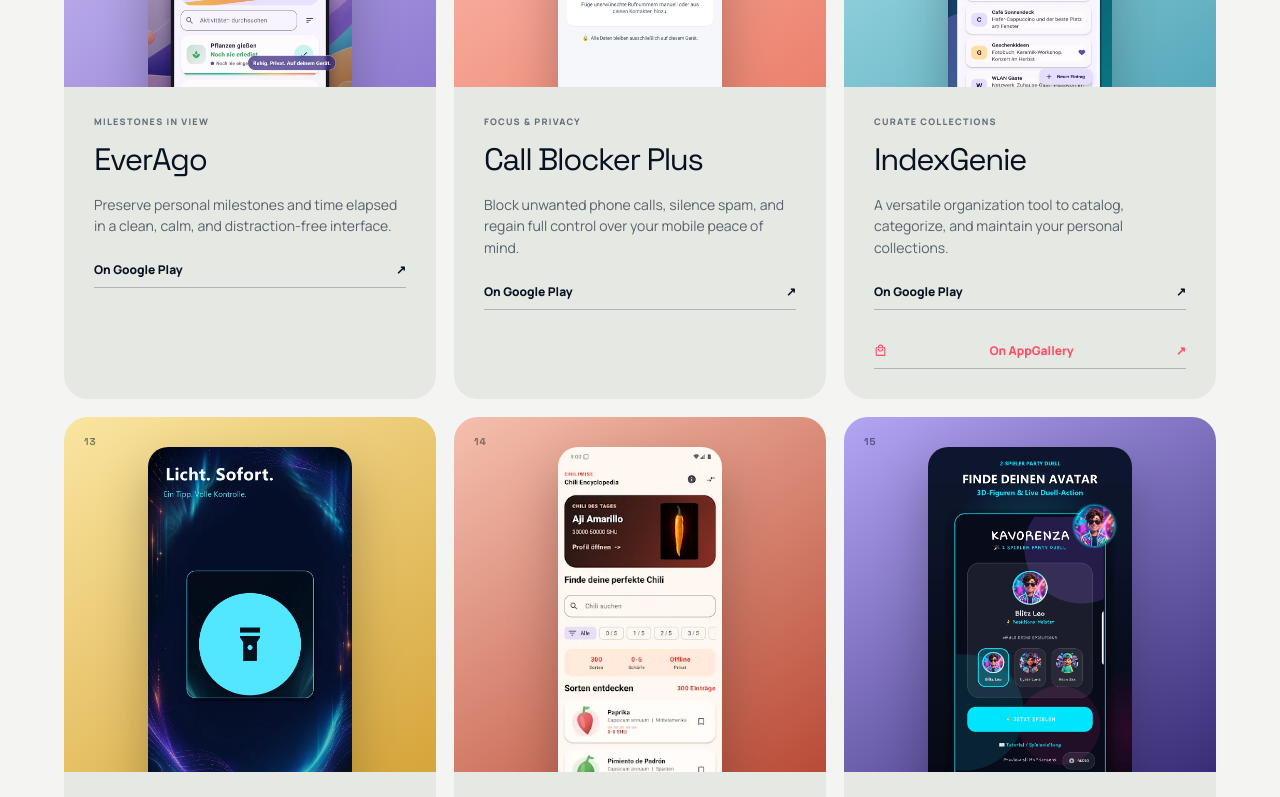
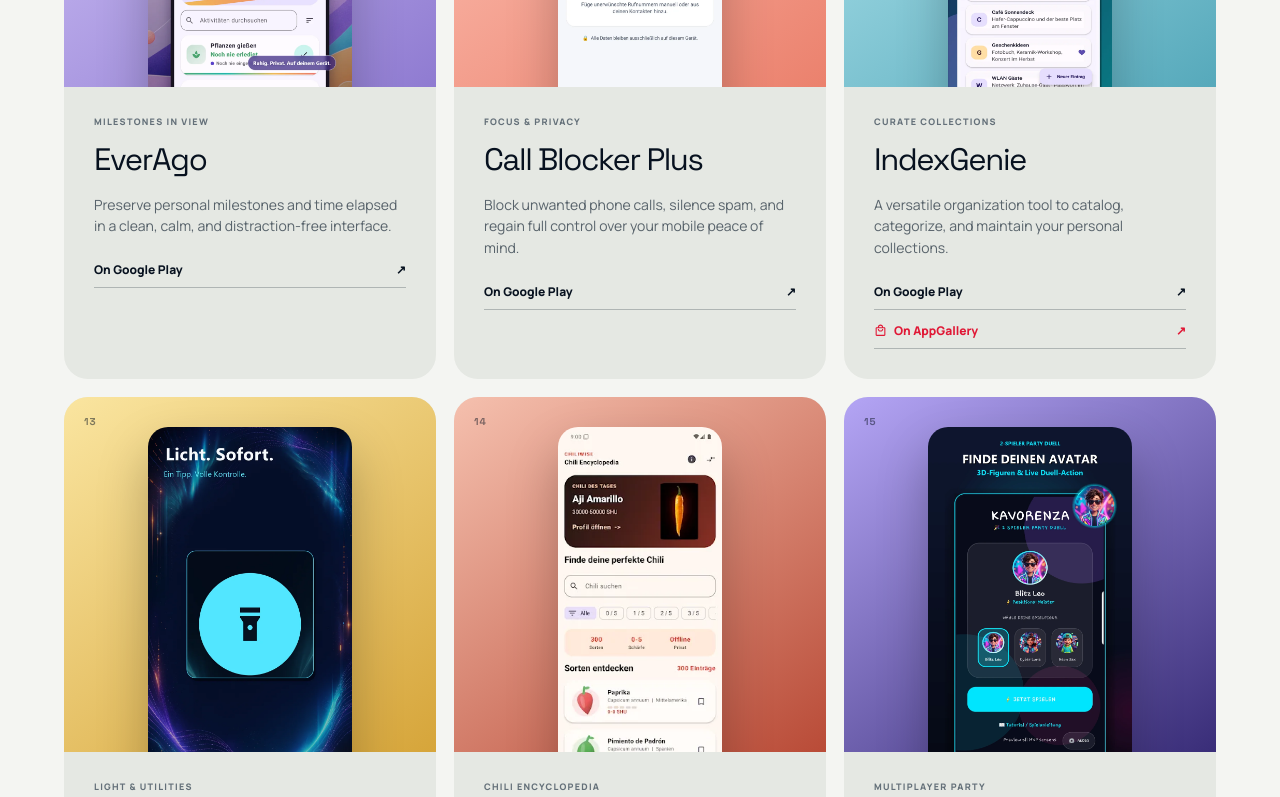
Before and after one commit to appsmakerdeluxe/appsmakerdeluxe.github.io, a Next.js app: page / in a window 1280 px wide. Shown: the part 3478-4275 px from the top of the page. Built offline with nearby package versions, Linux system fonts and the light colour scheme; no server answers.

Commit message:
Left-align Huawei AppGallery store links and add Niwajori full store link

```diff
--- a/app/globals.css
+++ b/app/globals.css
@@ -759,33 +759,48 @@
 .app-card-actions {
   display: flex;
   flex-direction: column;
-  gap: 8px;
+  gap: 0;
+}
+.app-card-actions a:not(:first-child) {
+  margin-top: 0;
+  padding-top: 12px;
+}
+.app-link-main {
+  display: inline-flex;
+  align-items: center;
+  gap: 7px;
+  text-align: left;
+}
+[dir="rtl"] .app-link-main {
+  text-align: right;
 }
 .app-secondary-itch-link {
   font-size: 12px;
   font-weight: 600;
   color: #fa5c5c!important;
-  display: inline-flex;
+  display: flex;
   align-items: center;
-  gap: 4px;
-  transition: color .2s ease;
+  justify-content: space-between;
+  transition: color .2s ease, border-color .2s ease;
 }
 .app-secondary-itch-link:hover {
   color: #ff7575!important;
-  text-decoration: underline;
+  border-color: #fa5c5c!important;
+  text-decoration: none;
 }
 .app-secondary-huawei-link {
   font-size: 12px;
   font-weight: 600;
-  color: #ff4d64!important;
-  display: inline-flex;
+  color: #e01836!important;
+  display: flex;
   align-items: center;
-  gap: 5px;
-  transition: color .2s ease;
+  justify-content: space-between;
+  transition: color .2s ease, border-color .2s ease;
 }
 .app-secondary-huawei-link:hover {
-  color: #ff7588!important;
-  text-decoration: underline;
+  color: #ad0921!important;
+  border-color: #e01836!important;
+  text-decoration: none;
 }
 .contact { display: grid; grid-template-columns: .9fr 1.1fr; gap: 9vw; padding-top: 150px; padding-bottom: 150px; }
 .contact-intro h2 { font-size: clamp(46px, 5vw, 76px); line-height: 1.03; margin: 22px 0 28px; }
--- a/app/i18n/translations.ts
+++ b/app/i18n/translations.ts
@@ -50,6 +50,7 @@
       playStoreButton: "Bei Google Play",
       huaweiStoreButton: "In der AppGallery",
       huaweiProStoreButton: "Reframiq Pro (AppGallery)",
+      huaweiFullStoreButton: "Vollversion (AppGallery)",
       screenshotAltPrefix: "Originaler Google-Play-Screenshot von",
       openPlayStoreAria: "bei Google Play öffnen",
       openHuaweiStoreAria: "in der Huawei AppGallery öffnen",
@@ -315,6 +316,7 @@
       playStoreButton: "On Google Play",
       huaweiStoreButton: "On AppGallery",
       huaweiProStoreButton: "Reframiq Pro (AppGallery)",
+      huaweiFullStoreButton: "Full Version (AppGallery)",
       screenshotAltPrefix: "Original Google Play screenshot of",
       openPlayStoreAria: "open on Google Play",
       openHuaweiStoreAria: "open on Huawei AppGallery",
@@ -580,6 +582,7 @@
       playStoreButton: "Sur Google Play",
       huaweiStoreButton: "Sur AppGallery",
       huaweiProStoreButton: "Reframiq Pro (AppGallery)",
+      huaweiFullStoreButton: "Version complète (AppGallery)",
       screenshotAltPrefix: "Capture d'écran originale Google Play de",
       openPlayStoreAria: "ouvrir sur Google Play",
       openHuaweiStoreAria: "ouvrir sur Huawei AppGallery",
@@ -845,6 +848,7 @@
       playStoreButton: "En Google Play",
       huaweiStoreButton: "En AppGallery",
       huaweiProStoreButton: "Reframiq Pro (AppGallery)",
+      huaweiFullStoreButton: "Versión completa (AppGallery)",
       screenshotAltPrefix: "Captura de pantalla original de Google Play de",
       openPlayStoreAria: "abrir en Google Play",
       openHuaweiStoreAria: "abrir en Huawei AppGallery",
@@ -1110,6 +1114,7 @@
       playStoreButton: "على Google Play",
       huaweiStoreButton: "على AppGallery",
       huaweiProStoreButton: "Reframiq Pro (على AppGallery)",
+      huaweiFullStoreButton: "النسخة الكاملة (AppGallery)",
       screenshotAltPrefix: "لقطة شاشة أصلية من Google Play لتطبيق",
       openPlayStoreAria: "فتح على Google Play",
       openHuaweiStoreAria: "الفتح على Huawei AppGallery",
@@ -1375,6 +1380,7 @@
       playStoreButton: "در Google Play",
       huaweiStoreButton: "در AppGallery",
       huaweiProStoreButton: "Reframiq Pro (در AppGallery)",
+      huaweiFullStoreButton: "نسخه کامل (AppGallery)",
       screenshotAltPrefix: "تصویر اصلی Google Play از",
       openPlayStoreAria: "مشاهده در Google Play",
       openHuaweiStoreAria: "باز کردن در Huawei AppGallery",
@@ -1640,6 +1646,7 @@
       playStoreButton: "Google Play で見る",
       huaweiStoreButton: "AppGalleryで見る",
       huaweiProStoreButton: "Reframiq Pro（AppGallery）",
+      huaweiFullStoreButton: "完全版（AppGallery）",
       screenshotAltPrefix: "Google Play 公式スクリーンショット:",
       openPlayStoreAria: "Google Play で開く",
       openHuaweiStoreAria: "Huawei AppGalleryで開く",
@@ -1905,6 +1912,7 @@
       playStoreButton: "在 Google Play 查看",
       huaweiStoreButton: "在华为应用市场",
       huaweiProStoreButton: "Reframiq Pro（华为应用市场）",
+      huaweiFullStoreButton: "完整版（华为应用市场）",
       screenshotAltPrefix: "Google Play 官方截图：",
       openPlayStoreAria: "在 Google Play 打开",
       openHuaweiStoreAria: "在华为应用市场打开",
@@ -2170,6 +2178,7 @@
       playStoreButton: "Su Google Play",
       huaweiStoreButton: "Su AppGallery",
       huaweiProStoreButton: "Reframiq Pro (AppGallery)",
+      huaweiFullStoreButton: "Versione completa (AppGallery)",
       screenshotAltPrefix: "Screenshot originale Google Play di",
       openPlayStoreAria: "apri su Google Play",
       openHuaweiStoreAria: "apri su Huawei AppGallery",
@@ -2435,6 +2444,7 @@
       playStoreButton: "No Google Play",
       huaweiStoreButton: "Na AppGallery",
       huaweiProStoreButton: "Reframiq Pro (AppGallery)",
+      huaweiFullStoreButton: "Versão completa (AppGallery)",
       screenshotAltPrefix: "Captura de tela original do Google Play de",
       openPlayStoreAria: "abrir no Google Play",
       openHuaweiStoreAria: "abrir na Huawei AppGallery",
@@ -2700,6 +2710,7 @@
       playStoreButton: "В Google Play",
       huaweiStoreButton: "В AppGallery",
       huaweiProStoreButton: "Reframiq Pro (AppGallery)",
+      huaweiFullStoreButton: "Полная версия (AppGallery)",
       screenshotAltPrefix: "Официальный скриншот из Google Play для",
       openPlayStoreAria: "открыть в Google Play",
       openHuaweiStoreAria: "открыть в Huawei AppGallery",
@@ -2965,6 +2976,7 @@
       playStoreButton: "Google Play'de Gör",
       huaweiStoreButton: "AppGallery'de",
       huaweiProStoreButton: "Reframiq Pro (AppGallery)",
+      huaweiFullStoreButton: "Tam Sürüm (AppGallery)",
       screenshotAltPrefix: "Google Play resmi ekran görüntüsü:",
       openPlayStoreAria: "Google Play'de aç",
       openHuaweiStoreAria: "Huawei AppGallery'de aç",
--- a/app/i18n/types.ts
+++ b/app/i18n/types.ts
@@ -61,6 +61,7 @@
     playStoreButton: string;
     huaweiStoreButton: string;
     huaweiProStoreButton: string;
+    huaweiFullStoreButton: string;
     screenshotAltPrefix: string;
     openPlayStoreAria: string;
     openHuaweiStoreAria: string;
--- a/app/page.tsx
+++ b/app/page.tsx
@@ -190,6 +190,7 @@
     image: "/apps/niwajoridemo.webp",
     url: "https://play.google.com/store/apps/details?id=com.appsmakerdeluxe.niwajori.demo",
     huaweiUrl: HUAWEI_NIWAJORI_DEMO_URL,
+    huaweiFullUrl: HUAWEI_NIWAJORI_FULL_URL,
     tone: "rose",
     category: "phone" as const,
   },
@@ -505,7 +506,7 @@
                         rel="noreferrer"
                         aria-label={`${app.name} ${t.work.openPlayStoreAria}`}
                       >
-                        {t.work.playStoreButton}{" "}
+                        <span>{t.work.playStoreButton}</span>
                         <span aria-hidden="true">{isRtl ? "↖" : "↗"}</span>
                       </a>
                       {meta.key === "niwajoridemo" && (
@@ -516,7 +517,9 @@
                           className="app-secondary-itch-link"
                           aria-label={`${t.itchio.gameBuyButton}: Niwajori Mahjong`}
                         >
-                          {t.itchio.gameStoreBadge}{" "}
+                          <span className="app-link-main">
+                            <span>{t.itchio.gameStoreBadge}</span>
+                          </span>
                           <span aria-hidden="true">{isRtl ? "↖" : "↗"}</span>
                         </a>
                       )}
@@ -528,10 +531,12 @@
                           className="app-secondary-huawei-link"
                           aria-label={`${app.name} ${t.work.openHuaweiStoreAria}`}
                         >
+                          <span className="app-link-main">
                             <svg viewBox="0 0 24 24" width="13" height="13" fill="currentColor" aria-hidden="true">
                               <path d="M19 6h-2c0-2.76-2.24-5-5-5S7 3.24 7 6H5c-1.1 0-2 .9-2 2v12c0 1.1.9 2 2 2h14c1.1 0 2-.9 2-2V8c0-1.1-.9-2-2-2zm-7-3c1.66 0 3 1.34 3 3H9c0-1.66 1.34-3 3-3zm7 17H5V8h14v12zm-7-8c-1.66 0-3-1.34-3-3H7c0 2.76 2.24 5 5 5s5-2.24 5-5h-2c0 1.66-1.34 3-3 3z"/>
                             </svg>
-                          <span>{t.work.huaweiStoreButton}</span>{" "}
+                            <span>{t.work.huaweiStoreButton}</span>
+                          </span>
                           <span aria-hidden="true">{isRtl ? "↖" : "↗"}</span>
                         </a>
                       )}
@@ -543,10 +548,29 @@
                           className="app-secondary-huawei-link"
                           aria-label={`Reframiq Pro ${t.work.openHuaweiStoreAria}`}
                         >
+                          <span className="app-link-main">
                             <svg viewBox="0 0 24 24" width="13" height="13" fill="currentColor" aria-hidden="true">
                               <path d="M19 6h-2c0-2.76-2.24-5-5-5S7 3.24 7 6H5c-1.1 0-2 .9-2 2v12c0 1.1.9 2 2 2h14c1.1 0 2-.9 2-2V8c0-1.1-.9-2-2-2zm-7-3c1.66 0 3 1.34 3 3H9c0-1.66 1.34-3 3-3zm7 17H5V8h14v12zm-7-8c-1.66 0-3-1.34-3-3H7c0 2.76 2.24 5 5 5s5-2.24 5-5h-2c0 1.66-1.34 3-3 3z"/>
                             </svg>
-                          <span>{t.work.huaweiProStoreButton}</span>{" "}
+                            <span>{t.work.huaweiProStoreButton}</span>
+                          </span>
+                          <span aria-hidden="true">{isRtl ? "↖" : "↗"}</span>
+                        </a>
+                      )}
+                      {"huaweiFullUrl" in meta && meta.huaweiFullUrl && (
+                        <a
+                          href={meta.huaweiFullUrl}
+                          target="_blank"
+                          rel="noreferrer"
+                          className="app-secondary-huawei-link"
+                          aria-label={`Niwajori Mahjong ${t.work.openHuaweiStoreAria}`}
+                        >
+                          <span className="app-link-main">
+                            <svg viewBox="0 0 24 24" width="13" height="13" fill="currentColor" aria-hidden="true">
+                              <path d="M19 6h-2c0-2.76-2.24-5-5-5S7 3.24 7 6H5c-1.1 0-2 .9-2 2v12c0 1.1.9 2 2 2h14c1.1 0 2-.9 2-2V8c0-1.1-.9-2-2-2zm-7-3c1.66 0 3 1.34 3 3H9c0-1.66 1.34-3 3-3zm7 17H5V8h14v12zm-7-8c-1.66 0-3-1.34-3-3H7c0 2.76 2.24 5 5 5s5-2.24 5-5h-2c0 1.66-1.34 3-3 3z"/>
+                            </svg>
+                            <span>{t.work.huaweiFullStoreButton}</span>
+                          </span>
                           <span aria-hidden="true">{isRtl ? "↖" : "↗"}</span>
                         </a>
                       )}
```
Also changed, not shown: 7 other files (tests, documents, lock files or other folders). Lines whose indentation alone changed are shown as unchanged.
